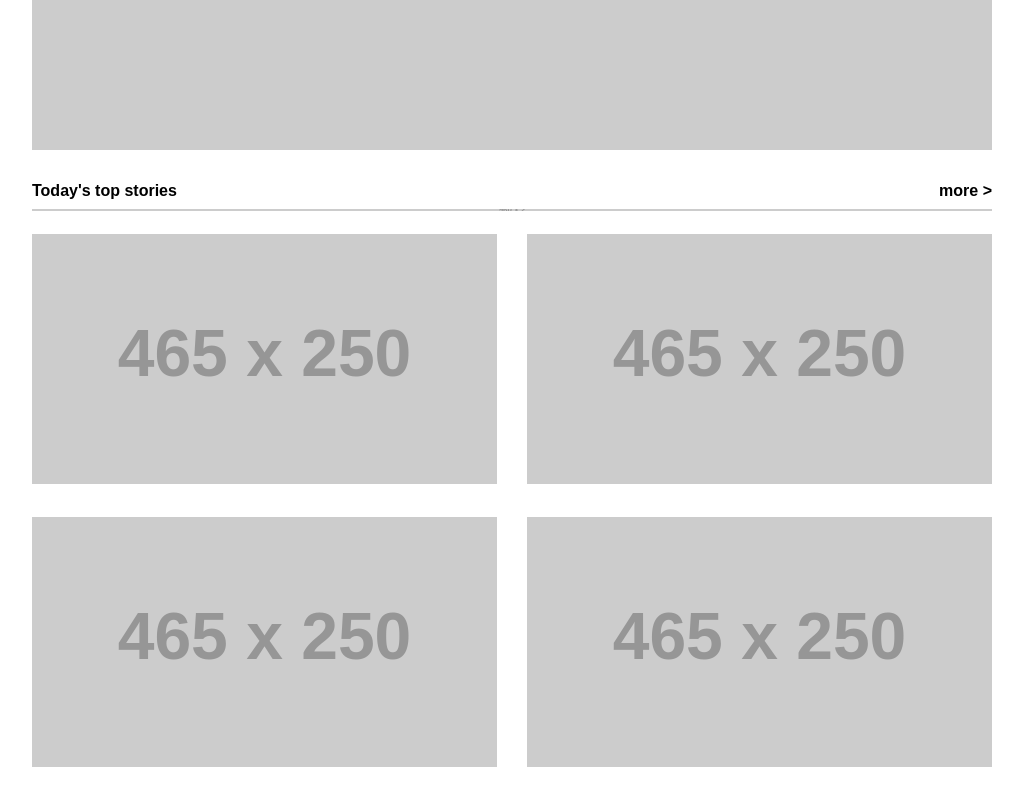
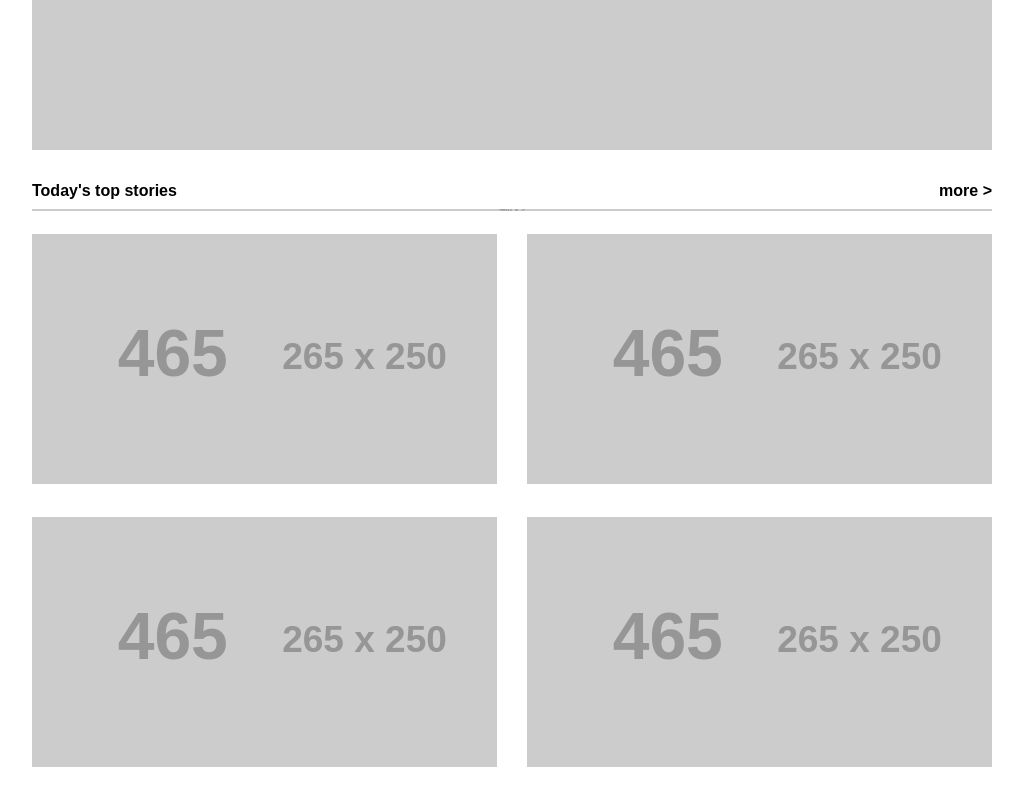
Before and after one commit to keitheck/css-extras, a plain HTML site: page index.html in a window 1280 px wide. Shown: the part 461-1261 px from the top of the page, without its empty margins (128-1151 px from the left). Drawn offline with Linux system fonts and the light colour scheme; placeholder pictures from the web are drawn by us.

Commit message:
fixed float

```diff
--- a/index.html
+++ b/index.html
@@ -47,16 +47,34 @@
       <ul class="sub-banners">
         <li>
           <div class="banners">
-    <!--         <img class="sb-overlay" src="https://placehold.it/265x250/fff">
-            <h2>Garbly Gook</h2> -->
+            <img class="sb-overlay" src="https://placehold.it/265x250/999/777">
+            <!-- <h2>Garbly Gook</h2> -->
             <img src="https://placehold.it/465x250">
           </div>
          </li>
-        <li><img src="https://placehold.it/465x250"></li>
+        <li>
+          <div class="banners">
+            <img class="sb-overlay" src="https://placehold.it/265x250/999/777">
+            <!-- <h2>Garbly Gook</h2> -->
+            <img src="https://placehold.it/465x250">
+          </div>
+        </li>
       </ul>
       <ul class="sub-banners">
-        <li><img src="https://placehold.it/465x250"></li>
-        <li><img src="https://placehold.it/465x250"></li>
+        <li>
+          <div class="banners">
+            <img class="sb-overlay" src="https://placehold.it/265x250/999/777">
+            <!-- <h2>Garbly Gook</h2> -->
+            <img src="https://placehold.it/465x250">
+          </div>
+        </li>
+        <li>
+          <div class="banners">
+            <img class="sb-overlay" src="https://placehold.it/265x250/999/777">
+            <!-- <h2>Garbly Gook</h2> -->
+            <img src="https://placehold.it/465x250">
+          </div>
+        </li>
       </ul>
     </main>
   </body>
--- a/style.css
+++ b/style.css
@@ -77,6 +77,7 @@ h1 {
 
 .sub-banners {
   margin-bottom: 30px;
+  position:relative;
 }
 
 .sub-banners li {
@@ -91,5 +92,6 @@ h1 {
 
 .sb-overlay {
   position: absolute;
-  top: 0px;
+  margin-left: 200px;
+  border: 1px;
 }
```
